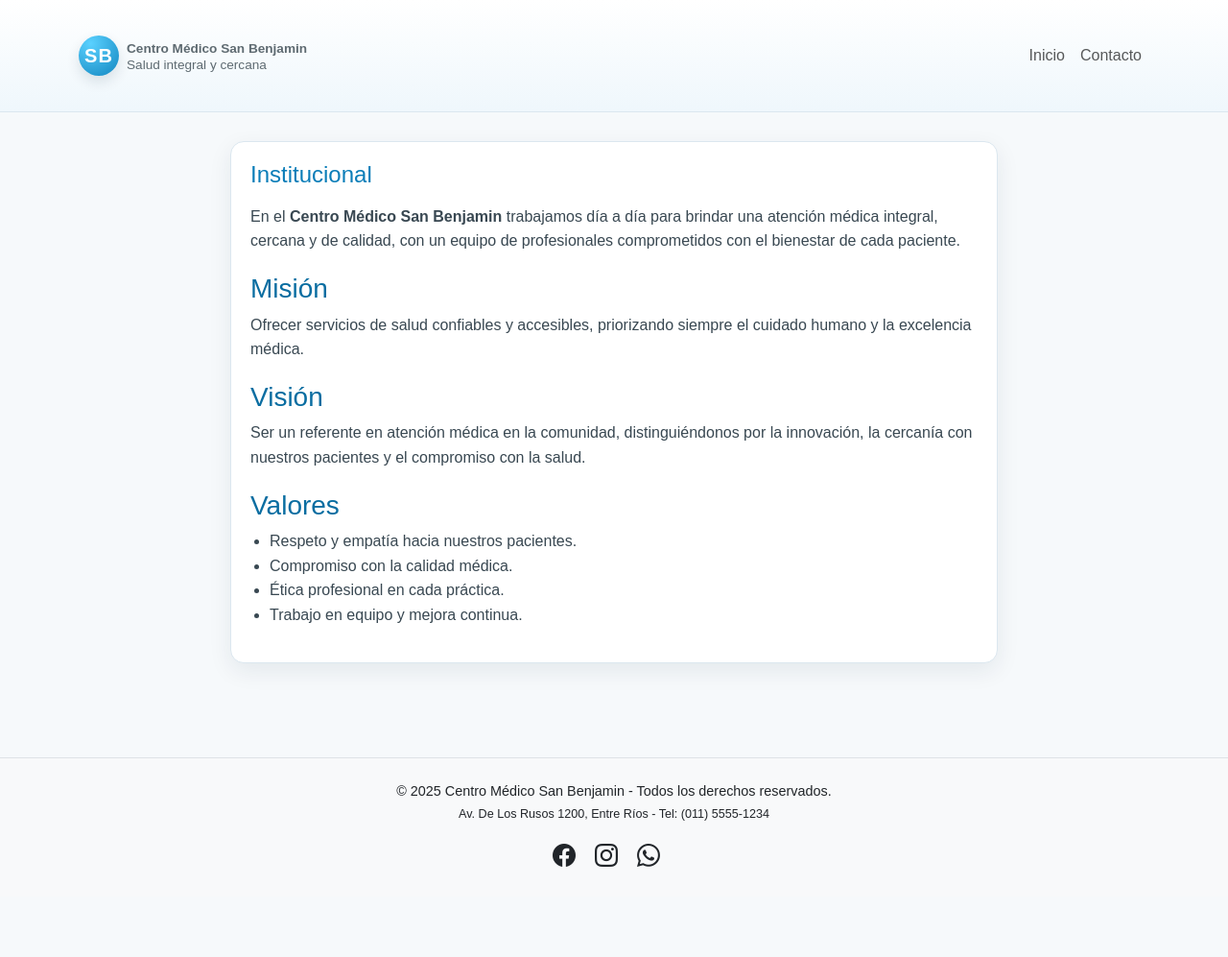
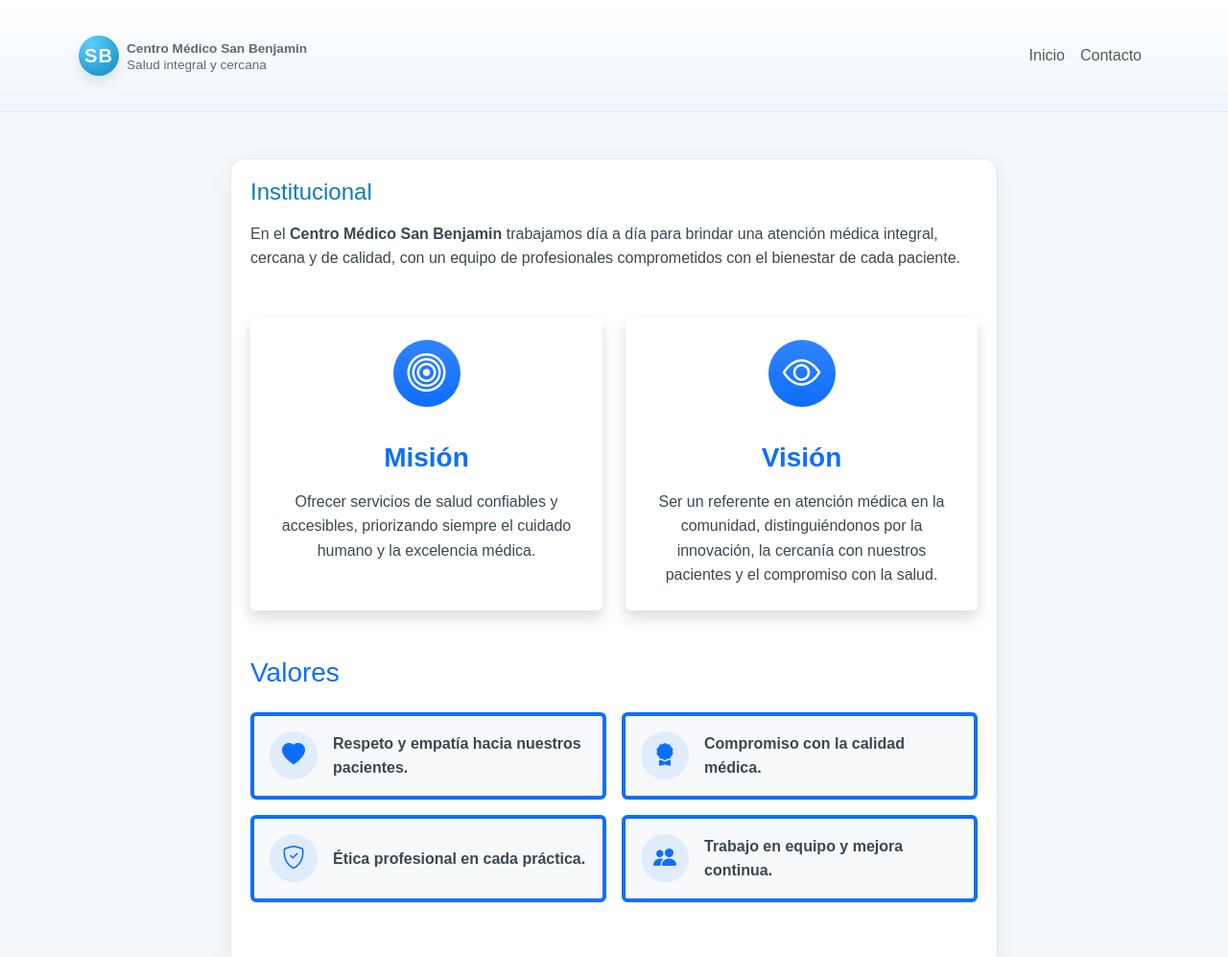
Before and after one commit to nancycrojas/IDW_30, a plain HTML site: page institucional.html in a window 1280 px wide. Shown: the top 997 px of the page at 96% size. Before the commit the page ends 934 px from the top, so only its background shows below. Drawn offline with nearby package versions, Linux system fonts and the light colour scheme.

Commit message:
inst_jose

```diff
--- a/institucional.html
+++ b/institucional.html
@@ -70,7 +70,7 @@
     </header>
 
     <main>
-      <section class="institucional">
+      <section class="institucional container my-5">
         <h2>Institucional</h2>
         <p>
           En el <strong>Centro Médico San Benjamin</strong> trabajamos día a día
@@ -79,26 +79,97 @@
           paciente.
         </p>
 
-        <h3>Misión</h3>
-        <p>
+
+        <div class="row g-4 my-4">
+          <div class="col-md-6">
+            <div class="card h-100 border-0 shadow">
+              <div class="card-body p-4 text-center">
+                <div class="bg-primary bg-gradient text-white rounded-circle d-inline-flex align-items-center justify-content-center mb-3" style="width: 70px; height: 70px;">
+                  <i class="bi bi-bullseye fs-1"></i>
+                </div>
+                <h3 class="card-title text-primary fw-bold mb-3">Misión</h3>
+                <p class="card-text">
                   Ofrecer servicios de salud confiables y accesibles, priorizando
                   siempre el cuidado humano y la excelencia médica.
                 </p>
+              </div>
+            </div>
+          </div>
 
-        <h3>Visión</h3>
-        <p>
+          <div class="col-md-6">
+            <div class="card h-100 border-0 shadow">
+              <div class="card-body p-4 text-center">
+                <div class="bg-primary bg-gradient text-white rounded-circle d-inline-flex align-items-center justify-content-center mb-3" style="width: 70px; height: 70px;">
+                  <i class="bi bi-eye fs-1"></i>
+                </div>
+                <h3 class="card-title text-primary fw-bold mb-3">Visión</h3>
+                <p class="card-text">
                   Ser un referente en atención médica en la comunidad, distinguiéndonos
                   por la innovación, la cercanía con nuestros pacientes y el compromiso
                   con la salud.
                 </p>
+              </div>
+            </div>
+          </div>
+        </div>
 
-        <h3>Valores</h3>
-        <ul>
-          <li>Respeto y empatía hacia nuestros pacientes.</li>
-          <li>Compromiso con la calidad médica.</li>
-          <li>Ética profesional en cada práctica.</li>
-          <li>Trabajo en equipo y mejora continua.</li>
-        </ul>
+        <div class="my-5">
+          <h3 class="text-primary mb-4">Valores</h3>
+
+          <div class="row g-3">
+            <div class="col-md-6">
+              <div class="card border-start border-primary border-4 bg-light h-100">
+                <div class="card-body p-3 d-flex align-items-center gap-3">
+                  <div class="bg-primary bg-opacity-10 rounded-circle d-flex align-items-center justify-content-center flex-shrink-0" style="width: 50px; height: 50px;">
+                    <i class="bi bi-heart-fill text-primary fs-4"></i>
+                  </div>
+                  <div>
+                    <p class="mb-0 fw-semibold">Respeto y empatía hacia nuestros pacientes.</p>
+                  </div>
+                </div>
+              </div>
+            </div>
+
+            <div class="col-md-6">
+              <div class="card border-start border-primary border-4 bg-light h-100">
+                <div class="card-body p-3 d-flex align-items-center gap-3">
+                  <div class="bg-primary bg-opacity-10 rounded-circle d-flex align-items-center justify-content-center flex-shrink-0" style="width: 50px; height: 50px;">
+                    <i class="bi bi-award-fill text-primary fs-4"></i>
+                  </div>
+                  <div>
+                    <p class="mb-0 fw-semibold">Compromiso con la calidad médica.</p>
+                  </div>
+                </div>
+              </div>
+            </div>
+
+            <div class="col-md-6">
+              <div class="card border-start border-primary border-4 bg-light h-100">
+                <div class="card-body p-3 d-flex align-items-center gap-3">
+                  <div class="bg-primary bg-opacity-10 rounded-circle d-flex align-items-center justify-content-center flex-shrink-0" style="width: 50px; height: 50px;">
+                    <i class="bi bi-shield-check text-primary fs-4"></i>
+                  </div>
+                  <div>
+                    <p class="mb-0 fw-semibold">Ética profesional en cada práctica.</p>
+                  </div>
+                </div>
+              </div>
+            </div>
+
+            <div class="col-md-6">
+              <div class="card border-start border-primary border-4 bg-light h-100">
+                <div class="card-body p-3 d-flex align-items-center gap-3">
+                  <div class="bg-primary bg-opacity-10 rounded-circle d-flex align-items-center justify-content-center flex-shrink-0" style="width: 50px; height: 50px;">
+                    <i class="bi bi-people-fill text-primary fs-4"></i>
+                  </div>
+                  <div>
+                    <p class="mb-0 fw-semibold">Trabajo en equipo y mejora continua.</p>
+                  </div>
+                </div>
+              </div>
+            </div>
+          </div>
+        </div>
       </section>
     </main>
 
```
Lines whose indentation alone changed are shown as unchanged.
